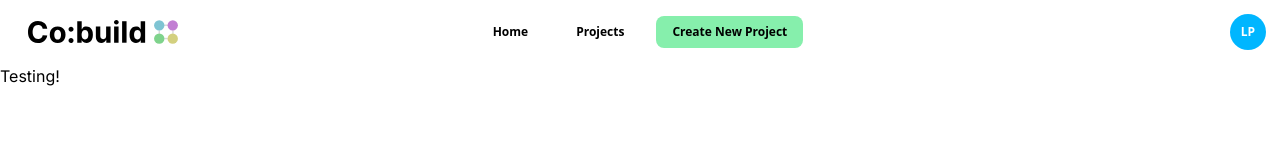
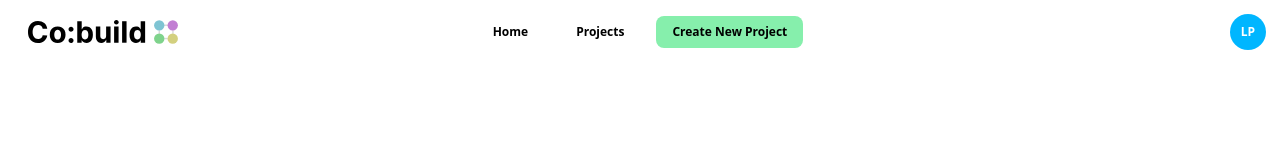
Before and after one commit to colabco/cbld-web, a Next.js app: page / in a window 1280 px wide. Shown: the top 160 px of the page. Built offline with nearby package versions, Linux system fonts and the light colour scheme.

Commit message:
minor edit to test PR (#37)
fixed issue-link pipeline

```diff
--- a/src/app/page.tsx
+++ b/src/app/page.tsx
@@ -1,7 +1,6 @@
 export default function Home() {
   return (
     <>
-      <p>Testing!</p>
       <main></main>
     </>
   );
```
